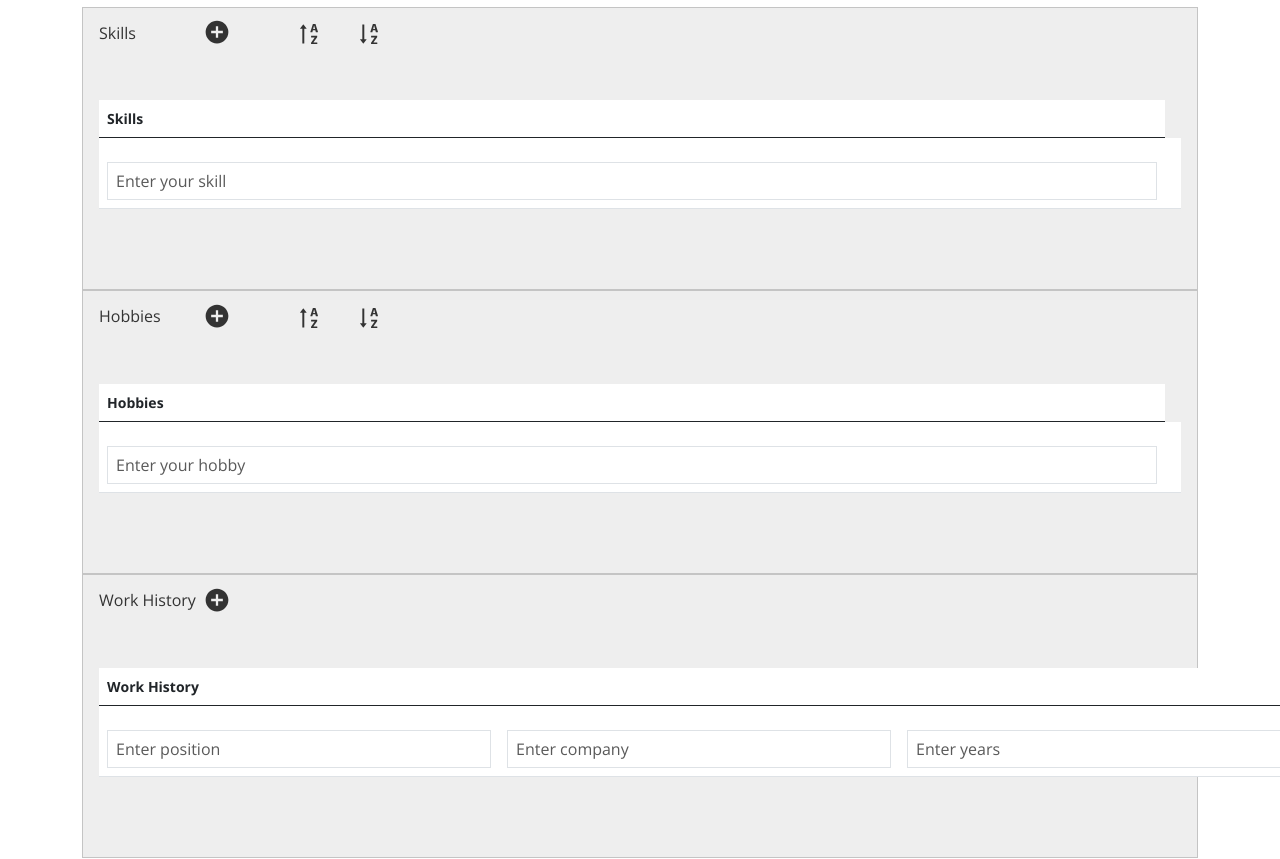
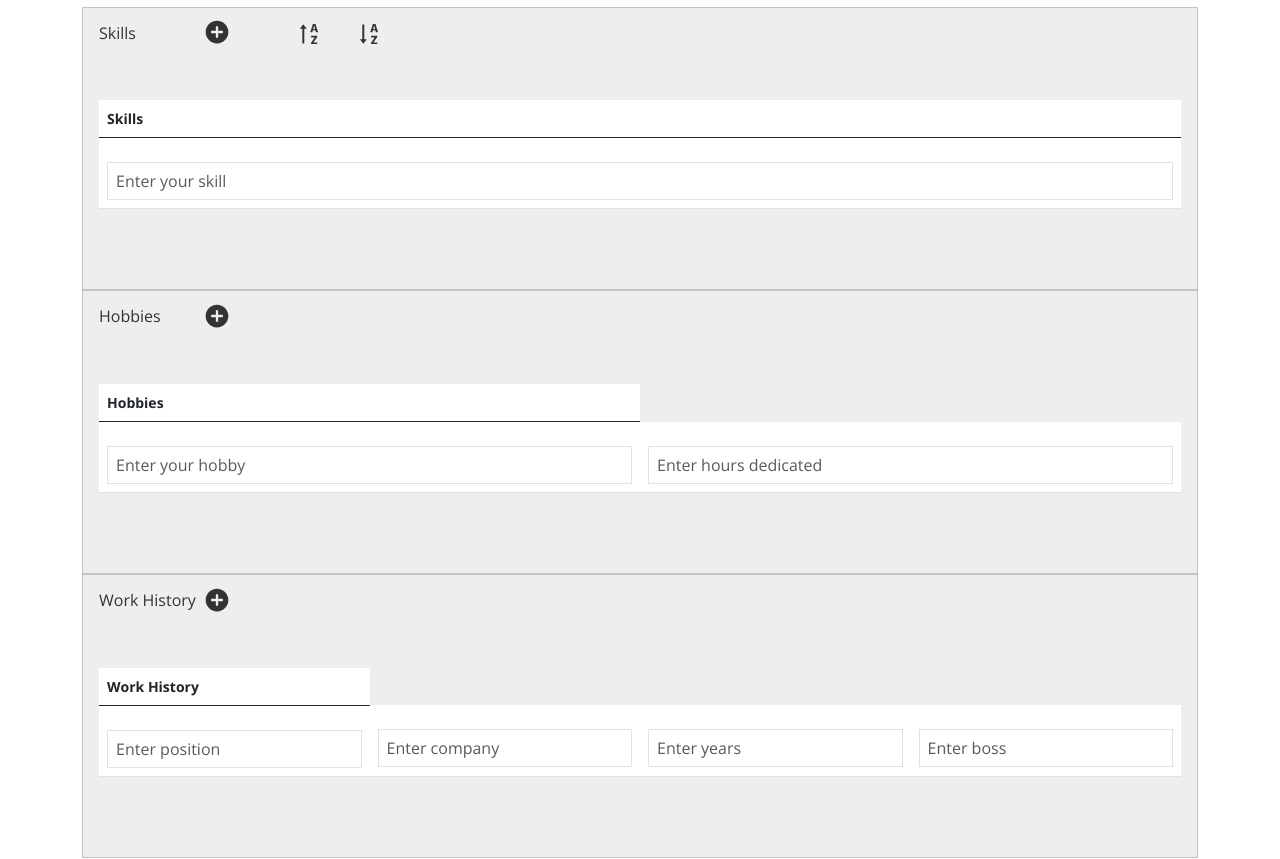
Before and after one commit to nestor29-developer/DynamicFormsTypescript, a React (Create React App) app in the folder my-app/: page / in a window 1280 px wide. Shown: the part 480-1339 px from the top of the page. Built offline with nearby package versions, Linux system fonts and the light colour scheme.

Commit message:
feat: fix data table

```diff
--- a/my-app/src/components/elements/AddGroup.tsx
+++ b/my-app/src/components/elements/AddGroup.tsx
@@ -7,6 +7,8 @@ import {
   AiOutlineSortDescending,
   AiOutlineSortAscending,
 } from "react-icons/ai";
+import { render } from "@testing-library/react";
+import React from "react";
 
 export const AddGroup: React.FC<Fields> = ({
   uid,
@@ -16,10 +18,11 @@ export const AddGroup: React.FC<Fields> = ({
 }) => {
   let obj: any = [];
   const [fields, setFields] = useState(value);
+  const [activateColReal, setActivateColReal] = useState(false);
   let lengtharr = 0;
   initvalues.forEach((e) => {
     if (e.uid === uid) {
-      localStorage.setItem("init"+uid, JSON.stringify(e.value))
+      localStorage.setItem("init" + uid, JSON.stringify(e.value));
       e.value.forEach(() => {
         lengtharr++;
       });
@@ -33,7 +36,7 @@ export const AddGroup: React.FC<Fields> = ({
   const handleNewField = (e: any): any => {
     e.preventDefault();
     let arr: any = [];
-    const initval:any = localStorage.getItem("init"+uid);
+    const initval: any = localStorage.getItem("init" + uid);
     const parseit = JSON.parse(initval);
     for (var i = 0; i < parseit.length; i++) {
       obj = {
@@ -47,6 +50,8 @@ export const AddGroup: React.FC<Fields> = ({
       arr.push(obj);
     }
     setFields([...fields, ...arr]);
+    setActivateColReal(true);
+    updatedRows(uid);
   };
 
   const handleSortAsc = () => {
@@ -72,6 +77,7 @@ export const AddGroup: React.FC<Fields> = ({
     values[index]["field_value"] = event.target.value;
     setFields(values);
     updatedvalues(fields);
+    setActivateColReal(true);
   };
 
   const handleRemoveFields = (id) => {
@@ -80,6 +86,9 @@ export const AddGroup: React.FC<Fields> = ({
     updated = values.filter((field) => field.id !== id);
     setFields(updated);
     updatedvalues(updated);
+    let newrow = getLastRow(uid);
+    --newrow
+    localStorage.setItem("count" + uid, newrow);
   };
 
   function updatedvalues(val) {
@@ -88,6 +97,100 @@ export const AddGroup: React.FC<Fields> = ({
     };
     localStorage.setItem(uid + "group", JSON.stringify(savedata));
   }
+
+  function updatedRows(val) {
+    const getStorage: any = localStorage.getItem("count" + val);
+    const existsStorage = JSON.parse(getStorage);
+    if (existsStorage) {
+      let lastRow = existsStorage;
+      lastRow++;
+      localStorage.setItem("count" + val, lastRow);
+    } else {
+      localStorage.setItem("count" + val, "2");
+    }
+  }
+
+  function getLastRow(val) {
+    const getStorage: any = localStorage.getItem("count" + val);
+    let numberOfRow = JSON.parse(getStorage);
+    return numberOfRow;
+  }
+
+  const createTable = () => {
+    const getDataStorage: any = localStorage.getItem("init" + uid);
+    const colStorage: any = JSON.parse(getDataStorage);
+    const colReal: any = fields;
+    if (colStorage.length === colReal.length) {
+      localStorage.removeItem("count" + uid);
+    }
+    const col: any = activateColReal ? colReal : colStorage;
+    const rows = getLastRow(uid);
+
+    const raw: any = rows ? rows : 1;
+
+    let table: any = [];
+
+    for (let i = 0; i < raw; i++) {
+      let children: any = [];
+
+      for (let j = 0; j < colStorage.length; j++) {
+        children.push(
+          <td key={j}>
+            <div className="form-group mt-3 d-flex align-items-center">
+              <input
+                name={
+                  colStorage.length === 1
+                    ? col[i].uid
+                    : col[j + i * colStorage.length].uid
+                }
+                type={
+                  colStorage.length > 1
+                    ? col[j + i * colStorage.length].type
+                    : col[i].type
+                }
+                className="form-control"
+                value={
+                  colStorage.length > 1
+                    ? col[j + i * colStorage.length].field_value
+                    : col[i].field_value
+                }
+                id="inputElement"
+                placeholder={
+                  colStorage.length > 1
+                    ? col[j + i * colStorage.length].field_placeholder
+                    : col[i].field_placeholder
+                }
+                onChange={(e) =>
+                  handleInputChange(
+                    colStorage.length > 1 ? j + i * colStorage.length : i,
+                    e
+                  )
+                }
+              />
+
+              <div>
+                {lengtharr === 1 && i > 0 && (
+                  <div
+                    onClick={() => handleRemoveFields(col[i].id)}
+                    style={{
+                      marginLeft: "22px",
+                      cursor: "pointer",
+                    }}
+                  >
+                    <h3>
+                      <MdDelete />
+                    </h3>
+                  </div>
+                )}
+              </div>
+            </div>
+          </td>
+        );
+      }
+      table.push(<tr key={i}>{children}</tr>);
+    }
+    return table;
+  };
 
   return (
     <form onSubmit={handleNewField}>
@@ -140,9 +243,16 @@ export const AddGroup: React.FC<Fields> = ({
               <th scope="col">{label}</th>
             </tr>
           </thead>
+          <tbody>{createTable()}</tbody>
+
+          {/* <thead>
+            <tr>
+              <th scope="col">{label}</th>
+            </tr>
+          </thead>
           <tbody>
-            {lengtharr === 1 ? (
-              fields.map((field: any, i: any) => (
+            {lengtharr === 1
+              ? fields.map((field: any, i: any) => (
                   <tr key={i}>
                     <td className="w-100">
                       <div className="form-group mt-3">
@@ -153,7 +263,9 @@ export const AddGroup: React.FC<Fields> = ({
                           value={field.field_value}
                           id="inputElement"
                           placeholder={
-                          field.field_placeholder ? field.field_placeholder : ""
+                            field.field_placeholder
+                              ? field.field_placeholder
+                              : ""
                           }
                           onChange={(e) => handleInputChange(i, e)}
                         />
@@ -177,7 +289,7 @@ export const AddGroup: React.FC<Fields> = ({
                     </td>
                   </tr>
                 ))
-            ) : (
+              :
                 <tr
                   style={{
                     display: "grid",
@@ -202,8 +314,8 @@ export const AddGroup: React.FC<Fields> = ({
                     </td>
                   ))}
                 </tr>
-            )}
-          </tbody>
+            }
+          </tbody> */}
         </table>
       </div>
     </form>
--- a/my-app/src/fields.json
+++ b/my-app/src/fields.json
@@ -152,6 +152,14 @@
             "field_placeholder": "Enter your hobby",
             "field_value": "",
             "type": "text"
+          },
+          {
+            "id": "1",
+            "uid": "hours",
+            "data_type": "string",
+            "field_placeholder": "Enter hours dedicated",
+            "field_value": "",
+            "type": "number"
           }
         ]
       },
@@ -183,6 +191,14 @@
             "field_placeholder": "Enter years",
             "field_value": "",
             "type": "number"
+          },
+          {
+            "id": "4",
+            "uid": "boss",
+            "data_type": "string",
+            "field_placeholder": "Enter boss",
+            "field_value": "",
+            "type": "string"
           }
         ]
       }
```
Lines whose indentation alone changed are shown as unchanged.
